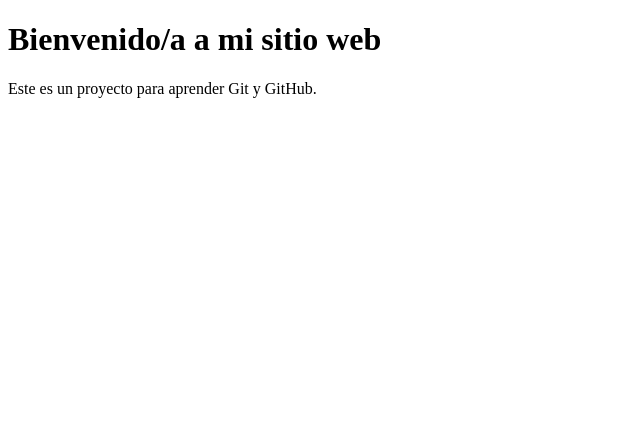
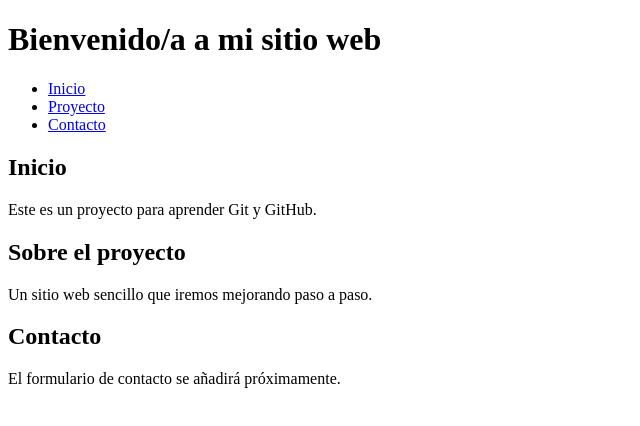
Before and after one commit to arty131hub/Mi_proyecto_web, a plain HTML site: page index.html in a window 1280 px wide. Shown: the whole page, without its empty margins (0-640 px from the left). Drawn offline with Linux system fonts and the light colour scheme.

Commit message:
Añadir menú de navegación

```diff
--- a/index.html
+++ b/index.html
@@ -6,7 +6,29 @@
     <title>Mi Proyecto Web</title>
 </head>
 <body>
-    <h1>Bienvenido/a a mi sitio web</h1>
-    <p>Este es un proyecto para aprender Git y GitHub.</p>
+    <header>
+        <h1>Bienvenido/a a mi sitio web</h1>
+        <nav aria-label="Navegación principal">
+            <ul>
+                <li><a href="#inicio">Inicio</a></li>
+                <li><a href="#proyecto">Proyecto</a></li>
+                <li><a href="#contacto">Contacto</a></li>
+            </ul>
+        </nav>
+    </header>
+    <main>
+        <section id="inicio">
+            <h2>Inicio</h2>
+            <p>Este es un proyecto para aprender Git y GitHub.</p>
+        </section>
+        <section id="proyecto">
+            <h2>Sobre el proyecto</h2>
+            <p>Un sitio web sencillo que iremos mejorando paso a paso.</p>
+        </section>
+        <section id="contacto">
+            <h2>Contacto</h2>
+            <p>El formulario de contacto se añadirá próximamente.</p>
+        </section>
+    </main>
 </body>
 </html>
```
